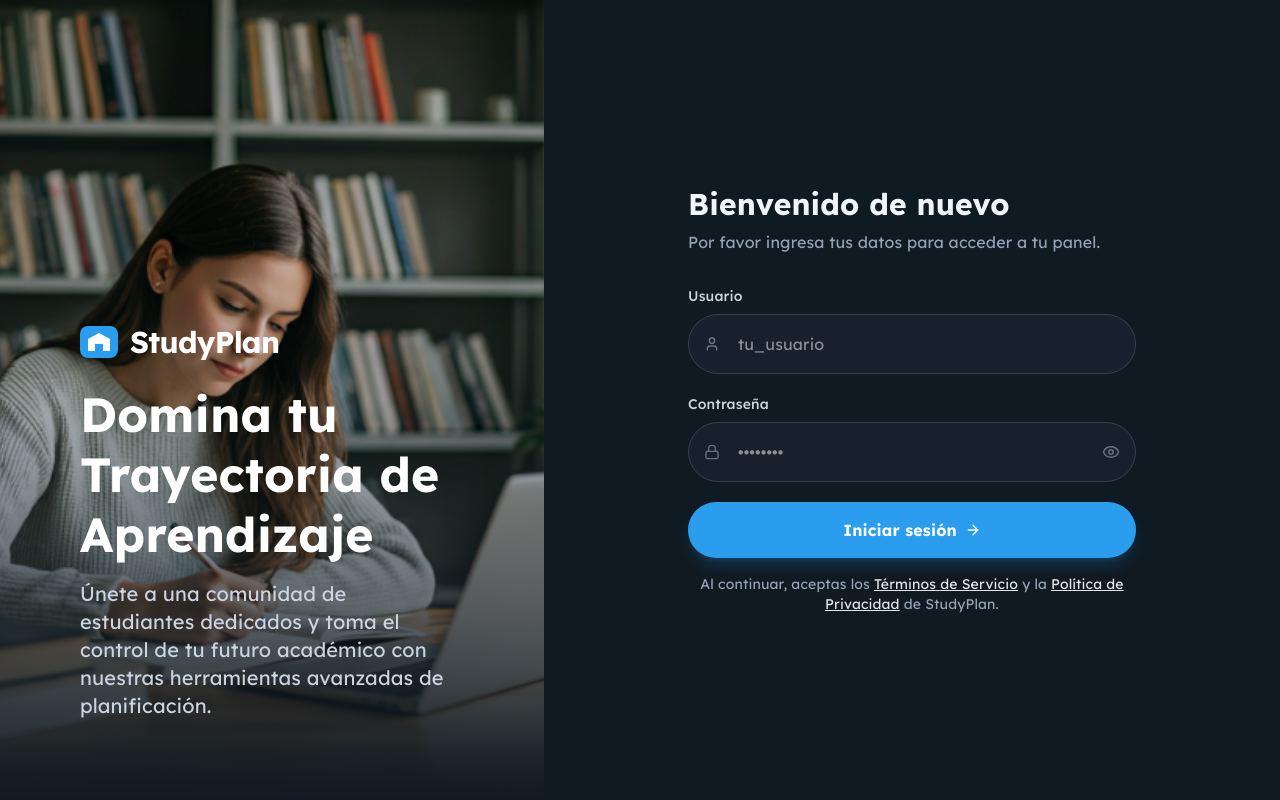
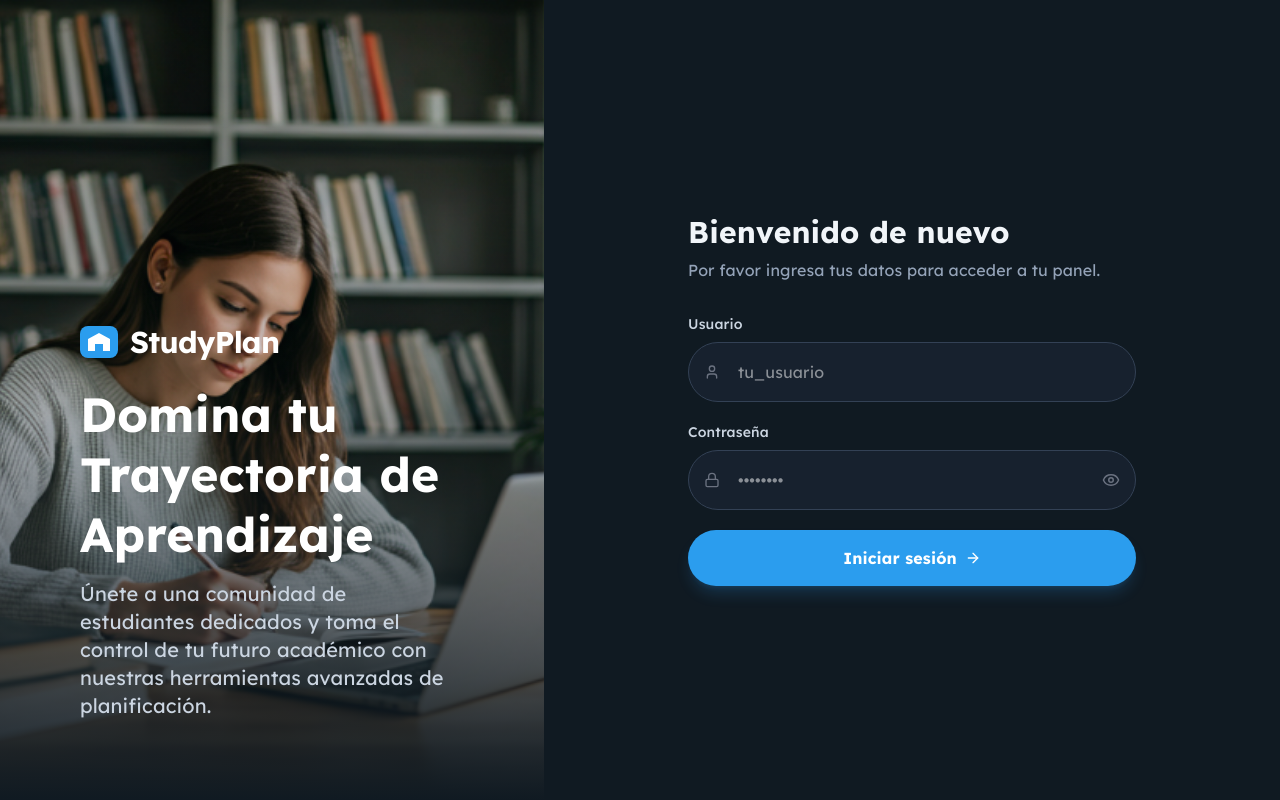
Before and after one commit to Integrative-Project-1/sp_frontend, a React (Vite) app: page /login in a window 1280 px wide. Built offline with nearby package versions, Linux system fonts and the light colour scheme; no server answers.

Commit message:
hotfix: remove terms of service text from login page

```diff
--- a/src/pages/LoginPage.jsx
+++ b/src/pages/LoginPage.jsx
@@ -249,20 +249,6 @@ const LoginPage = () => {
           {/* Hint credenciales demo */}
 
           {/* Legal */}
-          <p
-            className="mt-4 text-center text-[#94a3b8]"
-            style={{ fontSize: '14px', lineHeight: '20px' }}
-          >
-            Al continuar, aceptas los{' '}
-            <span className="text-[#e2e8f0] underline decoration-solid cursor-pointer">
-              Términos de Servicio
-            </span>{' '}
-            y la{' '}
-            <span className="text-[#e2e8f0] underline decoration-solid cursor-pointer">
-              Política de Privacidad
-            </span>{' '}
-            de StudyPlan.
-          </p>
         </div>
       </div>
     </div>
```
